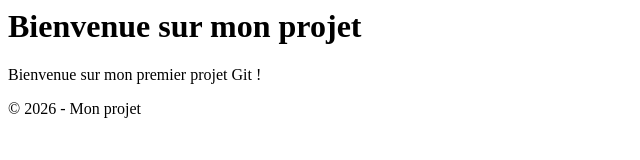
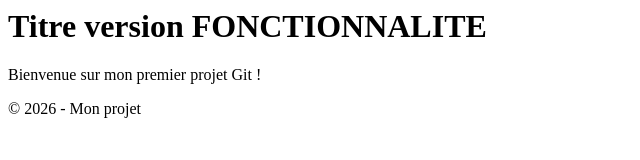
Before and after one commit to AjmiSenda/mon-projet, a plain HTML site: page index.html in a window 1280 px wide. Shown: the whole page, without its empty margins (0-640 px from the left). Drawn offline with Linux system fonts and the light colour scheme.

Commit message:
Modification du titre sur ma-fonctionnalite

```diff
--- a/index.html
+++ b/index.html
@@ -1,3 +1,3 @@
-<h1>Bienvenue sur mon projet</h1>
+<h1>Titre version FONCTIONNALITE</h1>
 <p>Bienvenue sur mon premier projet Git !</p>
 <footer><p>© 2026 - Mon projet</p></footer>
```
